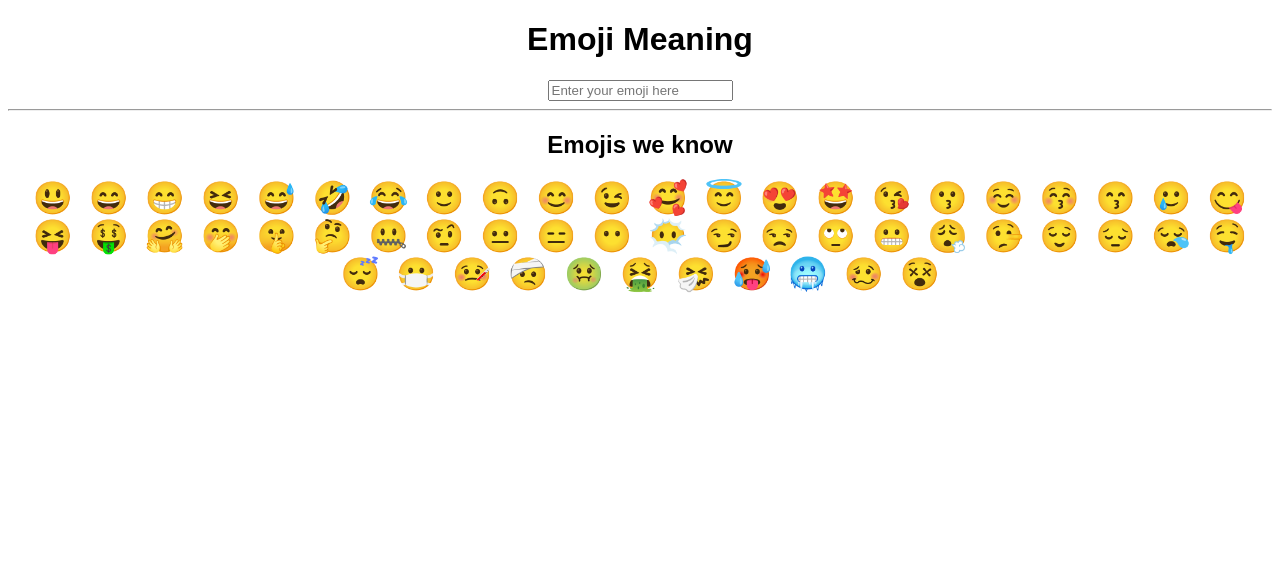
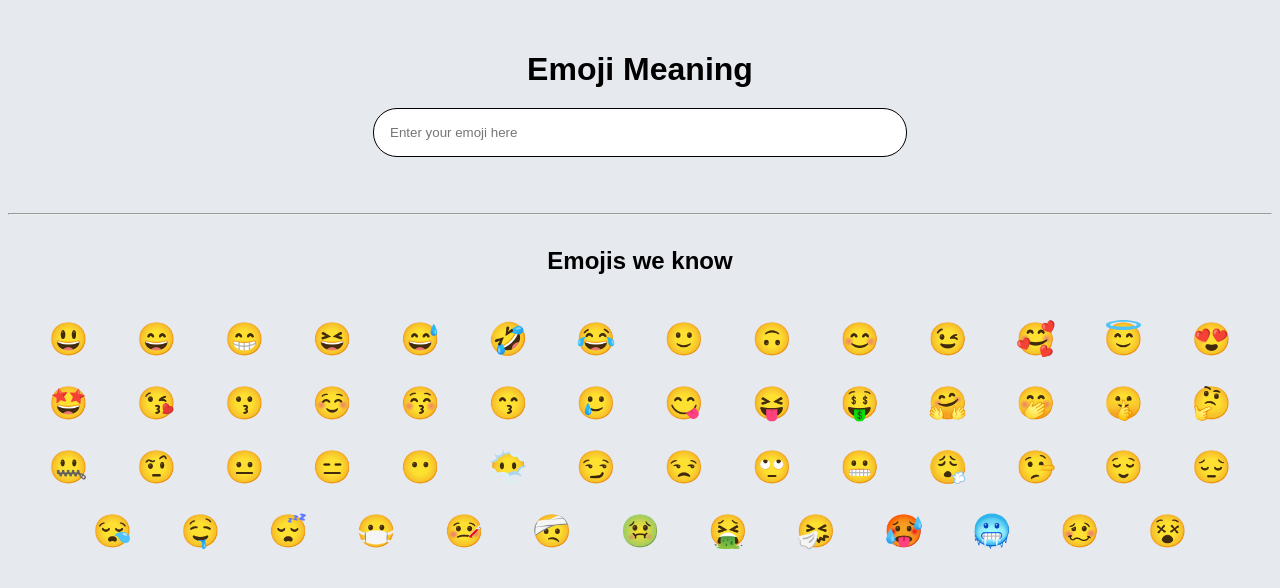
Before and after one commit to shahid-py/emoji-interpreter-app, a React (Create React App) app: page / in a window 1280 px wide. Shown: the top 588 px of the page. Built offline with nearby package versions, Linux system fonts and the light colour scheme.

Commit message:
initial commit

```diff
--- a/src/styles.css
+++ b/src/styles.css
@@ -1,4 +1,55 @@
+:root {
+  --primary-color: #e6e9ee;
+  --secondary-color: #000;
+}
+
+body {
+  background-color: var(--primary-color);
+}
+
 .App {
+  margin-top: 4%;
   font-family: sans-serif;
   text-align: center;
 }
+
+.App #github-repo {
+  font-size: 3rem;
+  color: #231f20;
+  position: absolute;
+  right: 1.5rem;
+  top: 1rem;
+}
+
+h1 {
+  color: var(--secondary-color);
+  max-width: 80%;
+  margin: 1.3rem auto;
+}
+
+h2 {
+  margin: 2rem 0;
+}
+
+input {
+  padding: 1rem;
+  max-width: 80%;
+  width: 500px;
+  border-radius: 1.5rem;
+  border: 1px solid #000;
+}
+
+#mean {
+  margin: auto auto 2rem;
+  max-width: 80%;
+  width: 800px;
+  padding-top: 1.5rem;
+  font-weight: 600;
+}
+
+span {
+  margin: 1rem;
+  font-size: 2.5rem;
+  line-height: 2em;
+  cursor: pointer;
+}
```
